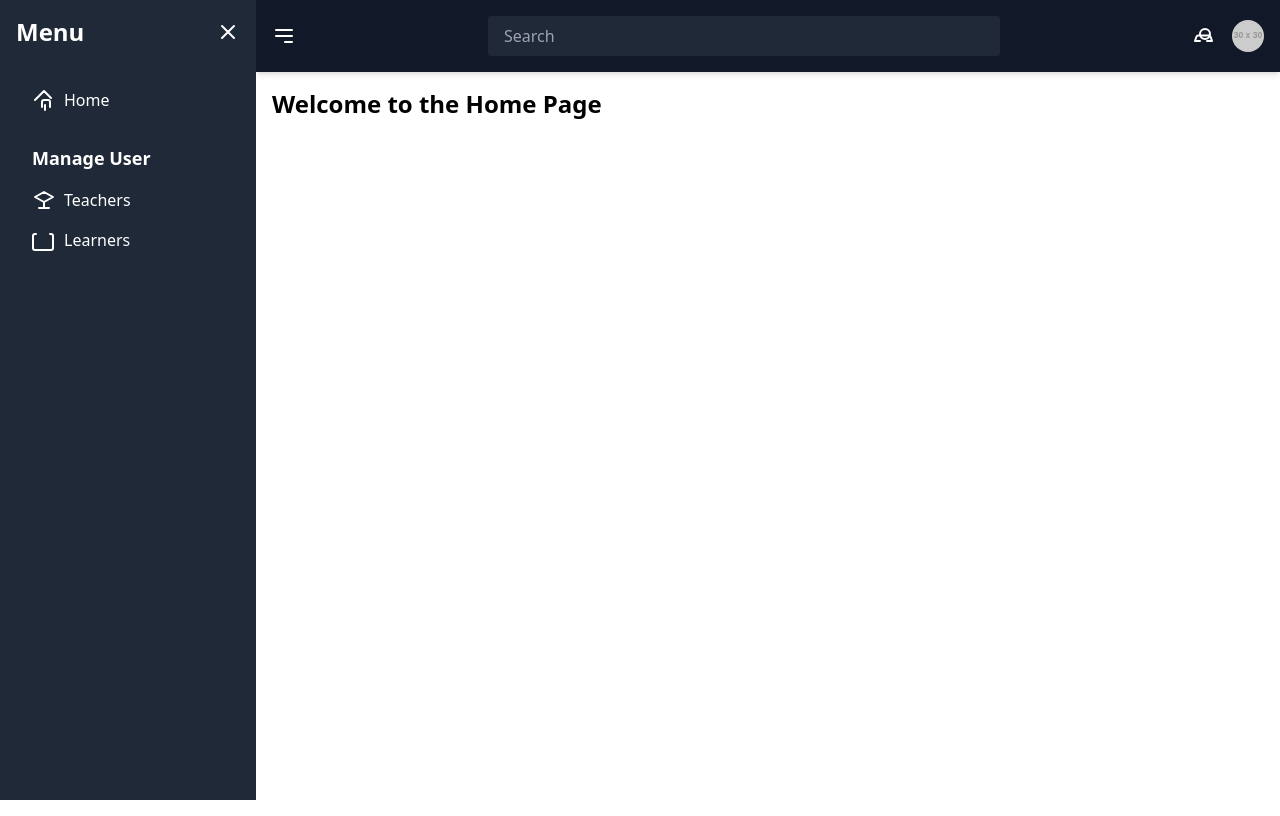
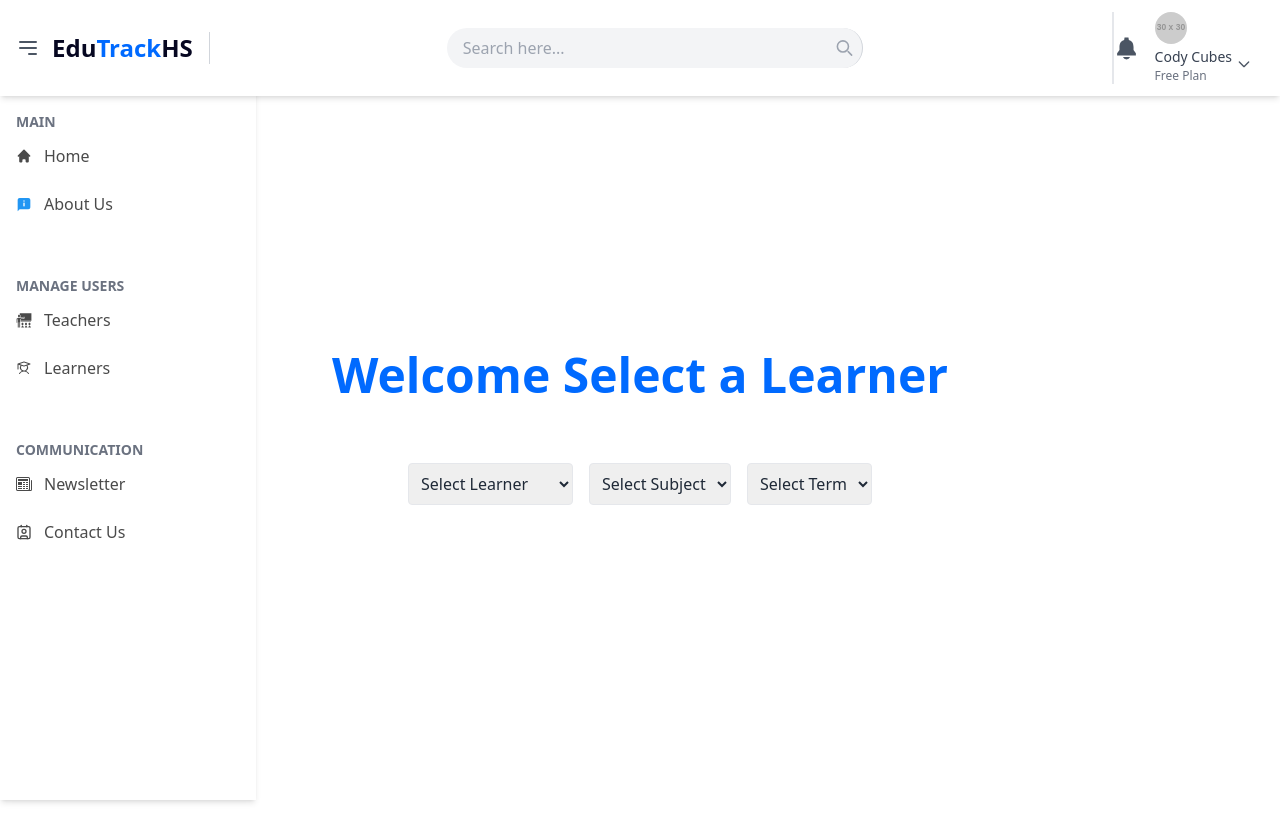
Before and after one commit to ST10107850/EduTrack-HS, a React (Vite) app: page / in a window 1280 px wide. Built offline with nearby package versions, Linux system fonts and the light colour scheme.

Commit message:
New Dashboard bg-white

```diff
--- a/src/App.tsx
+++ b/src/App.tsx
@@ -28,26 +28,31 @@
 
 
 
+
 import React, { useState } from "react";
+import Sidebar from "./components/Sidebar";
 import Navbar2 from "./components/Navbar2";
-import Sidebar from "./components/Sidebar";
+import { ParentDashboard } from "./components/ParentDashboard";
+
 
 const App: React.FC = () => {
-  const [isSidebarCollapsed, setSidebarCollapsed] = useState(false);
+  const [isCollapsed, setIsCollapsed] = useState(false);
 
   const toggleSidebar = () => {
-    setSidebarCollapsed(!isSidebarCollapsed);
+    setIsCollapsed(!isCollapsed);
   };
 
   return (
-    <div className="flex h-screen">
-      <Sidebar isCollapsed={isSidebarCollapsed} toggleSidebar={toggleSidebar} />
-      <div className={`flex flex-col flex-grow transition-all ${isSidebarCollapsed ? 'ml-16' : 'ml-64'}`}>
-        <Navbar2 toggleSidebar={toggleSidebar} />
-        <main className="p-4">
-          {/* Main content goes here */}
-          <h1 className="text-2xl font-bold">Welcome to the Home Page</h1>
-        </main>
+    <div className="flex flex-col h-screen">
+      <Navbar2 isCollapsed={isCollapsed} toggleSidebar={toggleSidebar} />
+      <div className="flex flex-1">
+        <Sidebar isCollapsed={isCollapsed} />
+        <div className={`flex-1 ml-${isCollapsed ? "16" : "64"} transition-all duration-300`}>
+          <div className="pt-20 p-4">
+
+           <ParentDashboard />
+          </div>
+        </div>
       </div>
     </div>
   );
--- a/src/components/Navbar2.tsx
+++ b/src/components/Navbar2.tsx
@@ -1,16 +1,102 @@
-import React from "react";
+// import React from "react";
+
+// interface NavbarProps {
+//   isCollapsed: boolean;
+//   toggleSidebar: () => void;
+// }
+
+// const Navbar2: React.FC<NavbarProps> = ({ isCollapsed, toggleSidebar }) => {
+//   return (
+//     <nav className="flex items-center justify-between bg-white px-4 py-3 shadow-md fixed top-0 w-full z-10">
+//       {/* Hamburger Menu and Website Name */}
+//       <div className="flex items-center space-x-3">
+//         <button onClick={toggleSidebar} className="focus:outline-none">
+//           <svg
+//             className="w-6 h-6 text-gray-600"
+//             fill="none"
+//             stroke="currentColor"
+//             viewBox="0 0 24 24"
+//             xmlns="http://www.w3.org/2000/svg"
+//           >
+//             <path strokeLinecap="round" strokeLinejoin="round" strokeWidth={2} d="M4 6h16M4 12h16m-7 6h7" />
+//           </svg>
+//         </button>
+//         <div className="text-2xl font-bold text-primaryColor">
+//             <span className="inline">Edu</span>
+//             <span className="inline text-secondaryColor">Track</span>
+//             <span className="inline">HS</span>
+//           </div>
+//       </div>
+
+//       {/* Search Bar */}
+//       <div className="flex items-center bg-gray-100 rounded-md p-2 w-1/2 max-w-md">
+//         <input
+//           type="text"
+//           placeholder="Search here..."
+//           className="w-full bg-transparent focus:outline-none px-2 text-gray-700"
+//         />
+//         <svg
+//           className="w-5 h-5 text-gray-400"
+//           fill="none"
+//           stroke="currentColor"
+//           viewBox="0 0 24 24"
+//           xmlns="http://www.w3.org/2000/svg"
+//         >
+//           <path strokeLinecap="round" strokeLinejoin="round" strokeWidth={2} d="M21 21l-4.35-4.35M3 10a7 7 0 1014 0 7 7 0 00-14 0z" />
+//         </svg>
+//       </div>
+
+//       {/* Notification and Profile */}
+//       <div className="flex items-center space-x-4">
+//         <button className="focus:outline-none">
+//           <svg
+//             className="w-6 h-6 text-gray-600"
+//             fill="none"
+//             stroke="currentColor"
+//             viewBox="0 0 24 24"
+//             xmlns="http://www.w3.org/2000/svg"
+//           >
+//             <path strokeLinecap="round" strokeLinejoin="round" strokeWidth={2} d="M15 17h5l-1.405-4.215a2 2 0 00-1.789-1.285H6.195a2 2 0 00-1.789 1.285L3 17h5m5-12a5 5 0 110 10 5 5 0 010-10z" />
+//           </svg>
+//         </button>
+//         <img src="https://via.placeholder.com/30" alt="Profile" className="w-8 h-8 rounded-full" />
+//       </div>
+//     </nav>
+//   );
+// };
+
+// export default Navbar2;
+
+
+import React, { useState } from "react";
+import { IoNotificationsSharp } from "react-icons/io5";
 
 interface NavbarProps {
+  isCollapsed: boolean;
   toggleSidebar: () => void;
 }
 
-const Navbar2: React.FC<NavbarProps> = ({ toggleSidebar }) => {
+const Navbar2: React.FC<NavbarProps> = ({ isCollapsed, toggleSidebar }) => {
+  const [isNotificationsOpen, setNotificationsOpen] = useState(false);
+  const [isProfileOpen, setProfileOpen] = useState(false);
+
+  const toggleNotifications = () => {
+    setNotificationsOpen(!isNotificationsOpen);
+    if (isProfileOpen) setProfileOpen(false); // Close profile if notifications open
+  };
+
+  const toggleProfile = () => {
+    setProfileOpen(!isProfileOpen);
+    if (isNotificationsOpen) setNotificationsOpen(false); // Close notifications if profile open
+  };
+
   return (
-    <nav className="flex items-center justify-between bg-gray-900 text-white p-4 shadow-md">
-      {/* Sidebar Toggle Button */}
-      <button onClick={toggleSidebar} className="text-white focus:outline-none">
+    <nav className="flex items-center justify-between bg-white px-4 py-3 shadow-md fixed top-0 w-full z-10">
+      {/* Logo and Hamburger Menu */}
+      <div className="flex items-center space-x-3 pr-4 border-r border-gray-300">
+        <button onClick={toggleSidebar} className="focus:outline-none">
           <svg
-          className="w-6 h-6"
+            className="w-6 h-6 text-gray-600"
             fill="none"
             stroke="currentColor"
             viewBox="0 0 24 24"
@@ -19,41 +105,79 @@ const Navbar2: React.FC<NavbarProps> = ({ toggleSidebar }) => {
             <path strokeLinecap="round" strokeLinejoin="round" strokeWidth={2} d="M4 6h16M4 12h16m-7 6h7" />
           </svg>
         </button>
+        <div className="text-2xl font-bold text-primaryColor">
+          <span className="inline">Edu</span>
+          <span className="inline text-secondaryColor">Track</span>
+          <span className="inline">HS</span>
+        </div>
+      </div>
 
       {/* Search Bar */}
-      <div className="flex-grow max-w-lg mx-4">
+      <div className="flex items-center bg-gray-100 rounded-full p-2 w-1/3 max-w-md mx-4 border-r border-gray-300">
         <input
           type="text"
-          placeholder="Search"
-          className="w-full px-4 py-2 rounded bg-gray-800 text-white focus:outline-none"
+          placeholder="Search here..."
+          className="w-full bg-transparent focus:outline-none px-2 text-gray-700"
         />
-      </div>
-
-      {/* Notification and Profile Icons */}
-      <div className="flex items-center space-x-4">
-        <button className="focus:outline-none">
         <svg
-            className="w-6 h-6"
+          className="w-5 h-5 text-gray-400"
           fill="none"
           stroke="currentColor"
           viewBox="0 0 24 24"
           xmlns="http://www.w3.org/2000/svg"
         >
-            <path
-              strokeLinecap="round"
-              strokeLinejoin="round"
-              strokeWidth={2}
-              d="M15 17h5l-1.405-4.215a2 2 0 00-1.789-1.285H6.195a2 2 0 00-1.789 1.285L3 17h5m5-12a5 5 0 110 10 5 5 0 010-10z"
-            />
+          <path strokeLinecap="round" strokeLinejoin="round" strokeWidth={2} d="M21 21l-4.35-4.35M3 10a7 7 0 1014 0 7 7 0 00-14 0z" />
         </svg>
+      </div>
+
+      {/* Notification and Profile */}
+      <div className="flex items-center border-l-2 mx-3 space-x-4">
+        {/* Notification Button */}
+        <button onClick={toggleNotifications} className="relative">
+          <IoNotificationsSharp size={25} className="text-gray-600" />
+          {isNotificationsOpen && (
+            <div className="absolute right-0 mt-2 w-48 bg-white border border-gray-300 rounded-lg shadow-lg z-20">
+              <div className="p-4">
+                <h4 className="font-semibold">Notifications</h4>
+                <ul>
+                  <li className="py-1">Notification 1</li>
+                  <li className="py-1">Notification 2</li>
+                  <li className="py-1">Notification 3</li>
+                </ul>
+              </div>
+            </div>
+          )}
         </button>
-        <button className="focus:outline-none">
-          <img
-            src="https://via.placeholder.com/30"
-            alt="Profile"
-            className="w-8 h-8 rounded-full"
-          />
-        </button>
+
+        {/* Profile Button */}
+        <div className="relative" onClick={toggleProfile}>
+          <img src="https://via.placeholder.com/30" alt="Profile" className="w-8 h-8 rounded-full" />
+          <div className="flex items-center space-x-1">
+            <div>
+              <span className="text-sm font-medium text-gray-700">Cody Cubes</span>
+              <span className="text-xs text-gray-500 block">Free Plan</span>
+            </div>
+            <svg
+              className="w-4 h-4 text-gray-600"
+              fill="none"
+              stroke="currentColor"
+              viewBox="0 0 24 24"
+              xmlns="http://www.w3.org/2000/svg"
+            >
+              <path strokeLinecap="round" strokeLinejoin="round" strokeWidth={2} d="M19 9l-7 7-7-7" />
+            </svg>
+          </div>
+
+          {isProfileOpen && (
+            <div className="absolute right-0 mt-2 w-48 bg-white border border-gray-300 rounded-lg shadow-lg z-20">
+              <div className="p-4">
+                <h4 className="font-semibold">Profile</h4>
+                <div className="py-1">Profile Details</div>
+                <button className="text-red-500 hover:underline">Sign Out</button>
+              </div>
+            </div>
+          )}
+        </div>
       </div>
     </nav>
   );
--- a/src/components/Sidebar.tsx
+++ b/src/components/Sidebar.tsx
@@ -1,62 +1,77 @@
 import React from "react";
+import { BsNewspaper } from "react-icons/bs";
+import { FcAbout, FcContacts } from "react-icons/fc";
+import { GiTeacher } from "react-icons/gi";
+import { HiHome } from "react-icons/hi";
+import { LuContact } from "react-icons/lu";
+import { PiStudent } from "react-icons/pi";
+import { SiAboutdotme } from "react-icons/si";
 
 interface SidebarProps {
   isCollapsed: boolean;
-  toggleSidebar: () => void;
 }
 
-const Sidebar: React.FC<SidebarProps> = ({ isCollapsed, toggleSidebar }) => {
+const Sidebar: React.FC<SidebarProps> = ({ isCollapsed }) => {
   return (
     <aside
-      className={`fixed inset-y-0 left-0 bg-gray-800 text-white transform transition-all duration-300 ease-in-out ${
+      className={`fixed top-16 left-0 h-[calc(100%-64px)] bg-white text-[#4A4A4A] ${
         isCollapsed ? "w-16" : "w-64"
-      }`}
+      } transition-all duration-300 ease-in-out shadow-md`}
     >
-      <div className="p-4 flex justify-between items-center">
-        {!isCollapsed && <h2 className="text-2xl font-semibold">Menu</h2>}
-        <button onClick={toggleSidebar} className="text-white focus:outline-none">
-          <svg
-            className="w-6 h-6"
-            fill="none"
-            stroke="currentColor"
-            viewBox="0 0 24 24"
-            xmlns="http://www.w3.org/2000/svg"
-          >
-            <path strokeLinecap="round" strokeLinejoin="round" strokeWidth={2} d="M6 18L18 6M6 6l12 12" />
-          </svg>
-        </button>
-      </div>
-      <nav className="p-4">
-        <a
-          href="#"
-          className={`flex items-center py-2 px-4 rounded hover:bg-gray-700 ${isCollapsed ? "justify-center" : ""}`}
-        >
-          <svg className="w-6 h-6 mr-2" fill="none" stroke="currentColor" viewBox="0 0 24 24" xmlns="http://www.w3.org/2000/svg">
-            <path strokeLinecap="round" strokeLinejoin="round" strokeWidth={2} d="M3 12l2-2m0 0l7-7 7 7m-9 9v-5a2 2 0 012-2h4a2 2 0 012 2v5m-5 3v-5" />
-          </svg>
-          {!isCollapsed && <span>Home</span>}
+      <nav className="flex flex-col gap-4 mt-4 space-y-2">
+        {/* Main Section */}
+        <div>
+
+        <div className={`mt-8 px-4 ${isCollapsed ? "hidden" : "text-gray-500 text-sm font-bold"}`}>
+          MAIN
+        </div>
+        <a href="#" className="flex items-center py-3 px-4 hover:bg-gray-200 hover:text-secondaryColor transition-colors">
+          <HiHome />
+          {!isCollapsed && <span className="ml-3">Home</span>}
         </a>
-        <div className="mt-4">
-          <h3 className={`px-4 py-2 text-lg font-semibold ${isCollapsed ? "hidden" : ""}`}>Manage User</h3>
-          <a
-            href="#"
-            className={`flex items-center py-2 px-4 rounded hover:bg-gray-700 ${isCollapsed ? "justify-center" : ""}`}
-          >
-            <svg className="w-6 h-6 mr-2" fill="none" stroke="currentColor" viewBox="0 0 24 24" xmlns="http://www.w3.org/2000/svg">
-              <path strokeLinecap="round" strokeLinejoin="round" strokeWidth={2} d="M12 14l9-5-9-5-9 5 9 5zm0 0v6m0 0H7m5 0h5" />
-            </svg>
-            {!isCollapsed && <span>Teachers</span>}
-          </a>
-          <a
-            href="#"
-            className={`flex items-center py-2 px-4 rounded hover:bg-gray-700 ${isCollapsed ? "justify-center" : ""}`}
-          >
-            <svg className="w-6 h-6 mr-2" fill="none" stroke="currentColor" viewBox="0 0 24 24" xmlns="http://www.w3.org/2000/svg">
-              <path strokeLinecap="round" strokeLinejoin="round" strokeWidth={2} d="M4 6H3a2 2 0 00-2 2v12a2 2 0 002 2h16a2 2 0 002-2V8a2 2 0 00-2-2h-1" />
-            </svg>
-            {!isCollapsed && <span>Learners</span>}
-          </a>
+
+        <a href="#" className="flex items-center py-3 px-4 hover:bg-gray-200 hover:text-secondaryColor transition-colors">
+          <FcAbout />
+          {!isCollapsed && <span className="ml-3">About Us</span>}
+        </a>
+
+
         </div>
+
+
+        {/* Tools Section */}
+        <div>
+        <div className={`px-4 ${isCollapsed ? "hidden" : "text-gray-500 text-sm font-bold mt-6"}`}>
+          MANAGE USERS
+        </div>
+        <a href="#" className="flex items-center py-3 px-4 hover:bg-gray-200 hover:text-secondaryColor transition-colors">
+            <GiTeacher />
+          {!isCollapsed && <span className="ml-3">Teachers</span>}
+        </a>
+        <a href="#" className="flex items-center py-3 px-4 hover:bg-gray-200 hover:text-secondaryColor transition-colors">
+          <PiStudent />
+          {!isCollapsed && <span className="ml-3">Learners</span>}
+        </a>
+        </div>
+
+
+        {/* Conversation Section */}
+        <div>
+        <div className={`px-4 ${isCollapsed ? "hidden" : "text-gray-500 text-sm font-bold mt-6"}`}>
+          COMMUNICATION
+        </div>
+        <a href="#" className="flex items-center py-3 px-4 hover:bg-gray-200 hover:text-secondaryColor transition-colors">
+          <BsNewspaper />
+          {!isCollapsed && <span className="ml-3">Newsletter</span>}
+        </a>
+
+        <a href="#" className="flex items-center py-3 px-4 hover:bg-gray-200 hover:text-secondaryColor transition-colors">
+          <LuContact />
+          {!isCollapsed && <span className="ml-3">Contact Us</span>}
+        </a>
+        </div>
+
+
       </nav>
     </aside>
   );
```
Lines whose indentation alone changed are shown as unchanged.
